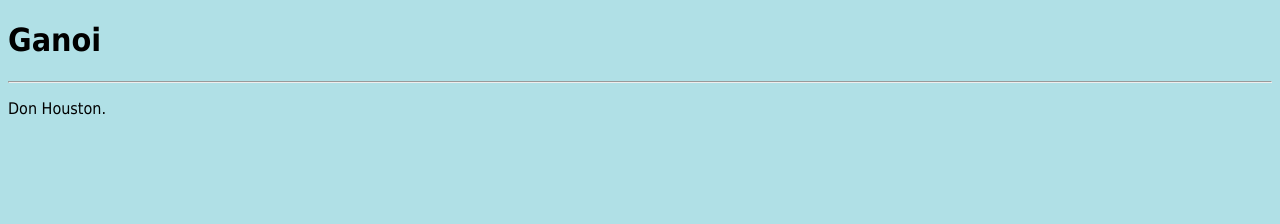
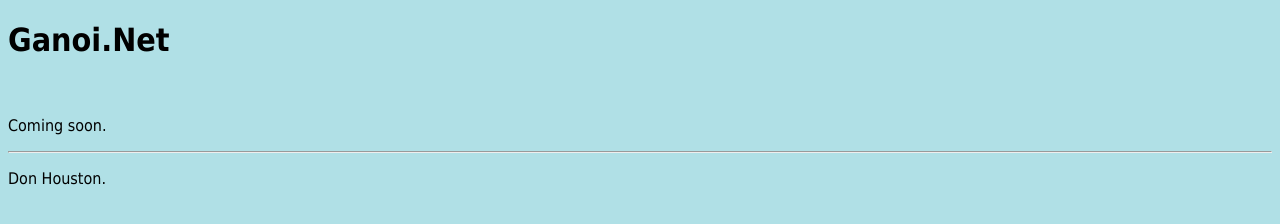
Before and after one commit to ganoi/don.houston, a plain HTML site: page index.html in a window 1280 px wide. Drawn offline with Linux system fonts and the light colour scheme.

Commit message:
Update index.html

```diff
--- a/index.html
+++ b/index.html
@@ -45,7 +45,9 @@ input
 
 <div class="container">
 
-  <h1>Ganoi</h1><hr>
+  <h1>Ganoi.Net</h1><br>
+	<p>Coming soon.</p>
+  <hr>
 
   <p id="divForSales"></p>
   <p>Don Houston.</p>
```
